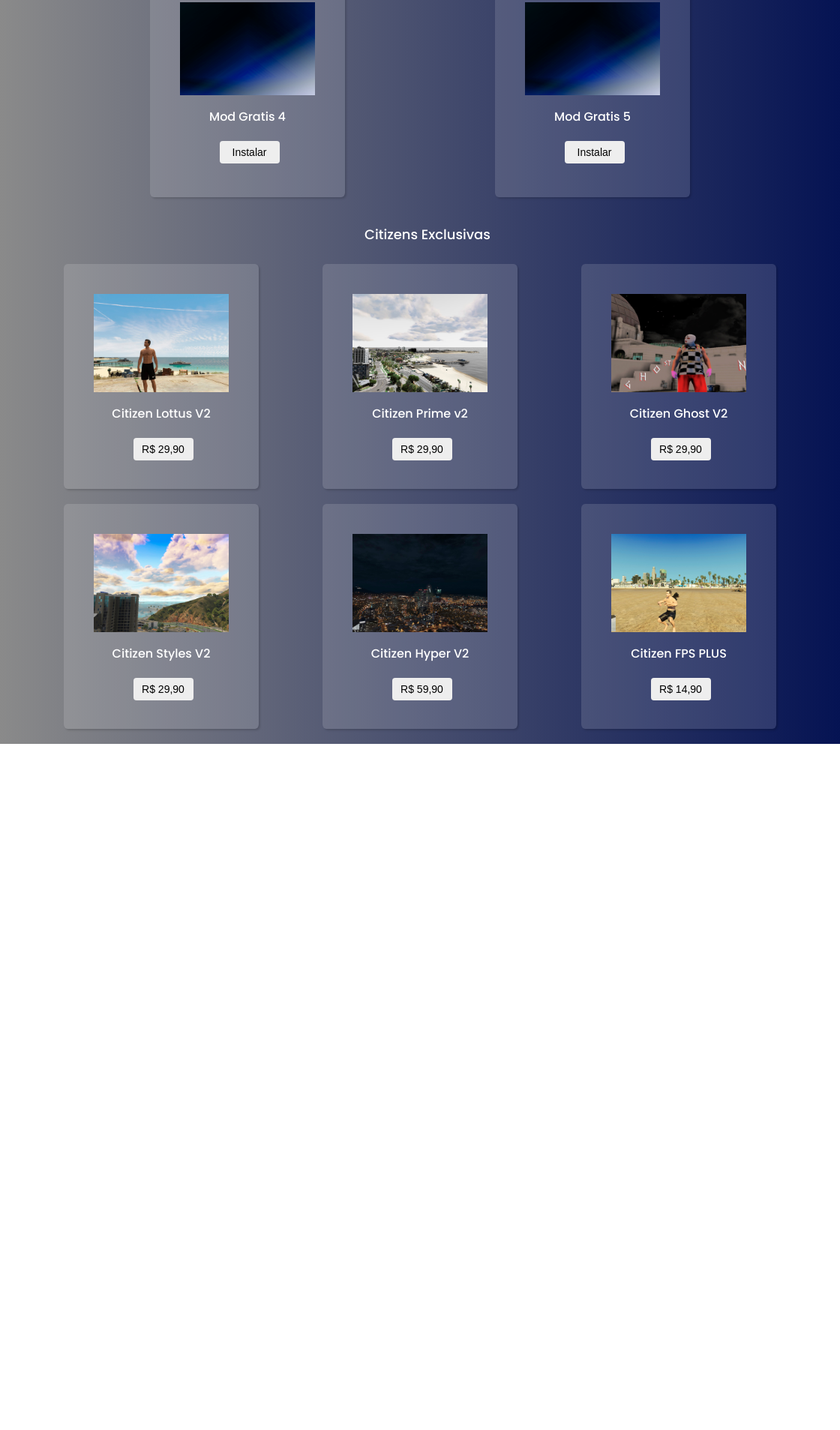
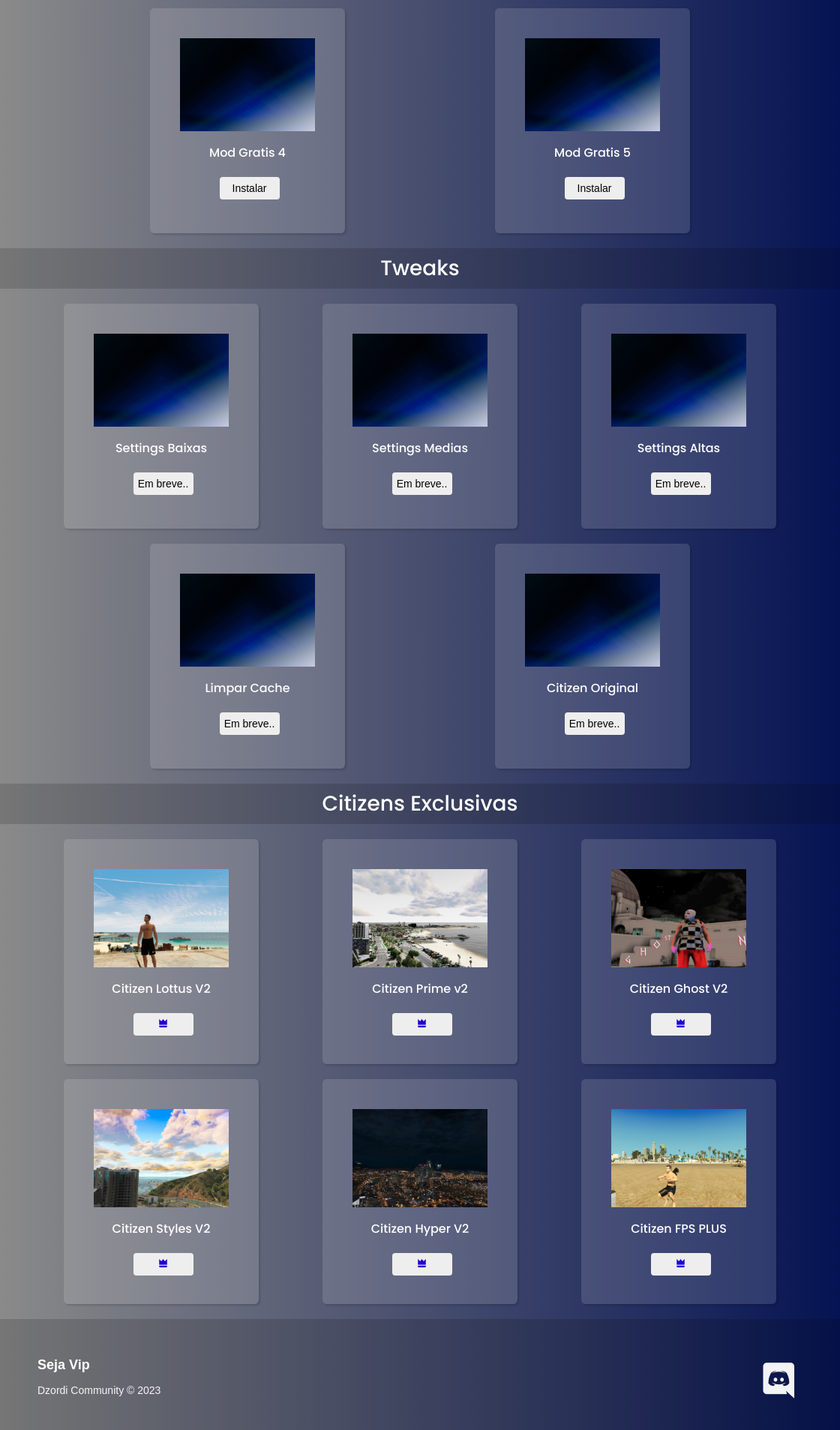
Before and after one commit to dev-isaacmello/dzordi-panel-free, an Electron app: page index.html in a window 1120 px wide. Shown: the part 426-2333 px from the top of the page at 75% size. Before the commit the page ends 1418 px from the top, so only its background shows below. Drawn offline with nearby package versions, Linux system fonts and the light colour scheme.

Commit message:
Updates css and Section

```diff
--- a/index.html
+++ b/index.html
@@ -4,19 +4,21 @@
   <meta charset="UTF-8">
   <meta name="viewport" content="width=device-width, initial-scale=1.0">
   <title>Dzordi Panel BETA</title>
+  <link rel="stylesheet" href="https://cdn.jsdelivr.net/npm/boxicons@2.0.7/css/boxicons.min.css">
   <link rel="stylesheet" href="styles.css">
 </head>
 <body>
-  <section class="citizens">
+  <section id="citizens" class="citizens">
   <div class="header">
     <div class="beta">BETA</div>
-    <div class="title">Dzordi Panel</div>
+    <div class="title">Dzordi Panel v1.0.0</div>
     <div class="controls">
       <button id="minimize-btn">&#x2500;</button>
       <button id="maximize-btn">&#x2750;</button>
       <button id="close-btn">&#x2715;</button>
     </div>
   </div>
+  <div class="header3">Citizens FREE</div>
     <div class="container">
       <!-- Conteúdo principal da página -->
       <div class="block">
@@ -56,57 +58,111 @@
       </div>
     </div>
   </section>
-  <section class="otimizacoes">
-    <div class="header">
-      <div class="title">Citizens Exclusivas</div>
+  <section id="tweaks">
+    <div class="header3">
+      <div class="title4">Tweaks</div>
+    </div>
+    <div class="container">
+      <!-- Conteúdo principal da página -->
+      <div class="block">
+        <img src="./assets/background.png" alt="Imagem 1">
+        <p>Settings Baixas</p>
+        <div class="buttons">
+          <button>Em breve..</button>
+        </div>
+      </div>
+      <div class="block">
+        <img id="img1" src="./assets/background.png" alt="Imagem 1">
+        <p>Settings Medias</p>
+        <div class="buttons">
+          <button>Em breve..</button>
+        </div>
+      </div>
+      <div class="block">
+        <img id="img1" src="./assets/background.png" alt="Imagem 1">
+        <p>Settings Altas</p>
+        <div class="buttons">
+          <button>Em breve..</button>
+        </div>
+      </div>
+      <div class="block">
+        <img id="img1" src="./assets/background.png" alt="Imagem 1">
+        <p>Limpar Cache</p>
+        <div class="buttons">
+          <button>Em breve..</button>
+        </div>
+      </div>
+      <div class="block">
+        <img id="img1" src="./assets/background.png" alt="Imagem 1">
+        <p>Citizen Original</p>
+        <div class="buttons">
+          <button>Em breve..</button>
+        </div>
       </div>
     </div>
+  </section>
+  <section id="vip" class="vip">
+    <div class="header2">
+      <div class="title2">Citizens Exclusivas</div>
+      </div>
       <div class="container">
         <!-- Conteúdo principal da página -->
         <div class="block">
           <img src="./assets/lottus1.jpg" alt="Imagem 1">
           <p>Citizen Lottus V2</p>
           <div class="buttons">
-            <button onclick="openDiscord()">R$ 29,90</button>
+            <button id="buttonvip" onclick="openDiscord()"><i class='bx bxs-crown'></i></button>
           </div>
         </div>
         <div class="block">
           <img id="img1" src="./assets/prime1.jpg" alt="Imagem 1">
           <p>Citizen Prime v2</p>
           <div class="buttons">
-            <button onclick="openDiscord()">R$ 29,90</button>
+            <button id="buttonvip" onclick="openDiscord()"><i class='bx bxs-crown'></i></button>
           </div>
         </div>
         <div class="block">
           <img id="img1" src="./assets/ghost2.jpg" alt="Imagem 1">
           <p>Citizen Ghost V2</p>
           <div class="buttons">
-            <button onclick="openDiscord()">R$ 29,90</button>
+            <button id="buttonvip" onclick="openDiscord()"><i class='bx bxs-crown'></i></button>
           </div>
         </div>
         <div class="block">
           <img id="img1" src="./assets/styles1.jpg" alt="Imagem 1">
           <p>Citizen Styles V2</p>
           <div class="buttons">
-            <button onclick="openDiscord()">R$ 29,90</button>
+            <button id="buttonvip" onclick="openDiscord()"><i class='bx bxs-crown'></i></button>
           </div>
         </div>
         <div class="block">
           <img id="img1" src="./assets/hyper4.jpg" alt="Imagem 1">
           <p>Citizen Hyper V2</p>
           <div class="buttons">
-            <button onclick="openDiscord()">R$ 59,90</button>
+            <button id="buttonvip" onclick="openDiscord()"><i class='bx bxs-crown'></i></button>
           </div>
         </div>
         <div class="block">
           <img id="img1" src="./assets/fpsplus2.jpg" alt="Imagem 1">
           <p>Citizen FPS PLUS</p>
           <div class="buttons">
-            <button onclick="openDiscord()">R$ 14,90</button>
+            <button id="buttonvip" onclick="openDiscord()"><i class='bx bxs-crown'></i></button>
           </div>
         </div>
       </div>
     </section>
+
+		<footer class="footer-distributed">
+			<div class="footer-right">
+				<a href="https://discord.gg/dzordi" target="_blank"><i class='bx bxl-discord'></i></a>
+			</div>
+			<div class="footer-left">
+				<p class="footer-links">
+					<a href="https://discord.gg/dzordi" target="_blank">Seja Vip</a>
+				</p>
+				<p>Dzordi Community &copy; 2023</p>
+			</div>
+		</footer>
   </script>
   <script src="renderer.js"></script>
 </body>
--- a/main.js
+++ b/main.js
@@ -1,4 +1,4 @@
-const { app, BrowserWindow } = require('electron');
+const { app, BrowserWindow, ipcMain } = require('electron');
 const path = require('path');
 
 let mainWindow;
@@ -6,7 +6,7 @@ let mainWindow;
 function createWindow() {
   // Cria uma janela do Electron
   mainWindow = new BrowserWindow({
-    width: 1440,
+    width: 1120,
     height: 800,
     minWidth: 400,
     minHeight: 600,
@@ -50,7 +50,6 @@ app.on('activate', () => {
   }
 });
 
-const { ipcMain } = require('electron');
 
 ipcMain.on('minimize', () => {
   mainWindow.minimize();
--- a/package.json
+++ b/package.json
@@ -12,6 +12,7 @@
     "author": "Dzordi Community",
     "license": "MIT",
     "dependencies": {
+        "boxicons": "^2.1.4",
         "extract-zip": "^2.0.1",
         "fs-extra": "^10.0.0"
     },
--- a/renderer.js
+++ b/renderer.js
@@ -6,74 +6,60 @@ const { desinstalarArquivo } = require('./uninstall');
 
 
 // Seletor dos botões "Instalar" e "Desinstalar" usando os IDs que você adicionou
-
+// Função para alterar a classe do botão para "clicked"
 function toggleButtonColor(buttonElement) {
   buttonElement.classList.toggle('clicked');
 }
 
-// Função para alterar o texto do botão e ação associada
-function toggleButtonTextAndAction(buttonElement, actionFunction) {
+// Função para alternar o texto do botão e executar ação associada
+function toggleButtonTextAndAction(buttonElement, actionFunction, installText, uninstallText) {
   const isInstalled = buttonElement.classList.contains('clicked');
   if (isInstalled) {
     desinstalarArquivo();
-    buttonElement.textContent = 'Instalar';
+    buttonElement.textContent = installText;
   } else {
     actionFunction();
-    buttonElement.textContent = 'Desinstalar';
+    buttonElement.textContent = uninstallText;
   }
 }
 
-// Função para instalar o Prime
-function toggleLottus() {
-  const botaoLottus = document.getElementById('lottus');
-  const destino = path.join(process.env.LOCALAPPDATA, 'FiveM', 'FiveM.app', 'mods', 'Graphics Lottus by Dzordi.rpf');
-  toggleButtonTextAndAction(botaoLottus, () => instalarArquivo(destino));
-  toggleButtonColor(botaoLottus);
+// Função para lidar com as ações de instalação/desinstalação dos mods
+function handleButtonClick(buttonId, installFunction, uninstallFunction, installText, uninstallText) {
+  const button = document.getElementById(buttonId);
+  const storageKey = `buttonState_${buttonId}`;
+
+  button.addEventListener('click', () => {
+    toggleButtonTextAndAction(button, installFunction, installText, uninstallText);
+    toggleButtonColor(button);
+    saveButtonState(storageKey, button.classList.contains('clicked'));
+  });
+
+  // Restaurar o estado do botão
+  const isButtonClicked = getButtonState(storageKey);
+  if (isButtonClicked) {
+    toggleButtonColor(button);
+    button.textContent = uninstallText;
+  }
 }
 
-function togglePrime() {
-  const botaoPrime = document.getElementById('prime');
-  const destino = path.join(process.env.LOCALAPPDATA, 'FiveM', 'FiveM.app', 'mods', 'PRIMEV2.rpf');
-  toggleButtonTextAndAction(botaoPrime, () => instalarGraphicsPrime(destino));
-  toggleButtonColor(botaoPrime);
+// Função para salvar o estado do botão no localStorage
+function saveButtonState(storageKey, state) {
+  localStorage.setItem(storageKey, JSON.stringify(state));
 }
 
-// Função para instalar o Styles
-function toggleStyles() {
-  const botaoStyles = document.getElementById('styles');
-  const destino = path.join(process.env.LOCALAPPDATA, 'FiveM', 'FiveM.app', 'mods', 'STYLES.rpf');
-  toggleButtonTextAndAction(botaoStyles, () => instalarStyles(destino));
-  toggleButtonColor(botaoStyles);
+// Função para obter o estado do botão do localStorage
+function getButtonState(storageKey) {
+  const state = localStorage.getItem(storageKey);
+  return state ? JSON.parse(state) : false;
 }
 
-// Função para instalar o Hyper
-function toggleHyper() {
-  const botaoHyper = document.getElementById('hyper');
-  const destino = path.join(process.env.LOCALAPPDATA, 'FiveM', 'FiveM.app', 'mods', 'hyper.rpf');
-  toggleButtonTextAndAction(botaoHyper, () => instalarHyper(destino));
-  toggleButtonColor(botaoHyper);
-}
+// Chamando a função para cada botão de instalação
+handleButtonClick('lottus', instalarArquivo, desinstalarArquivo, 'Instalar', 'Desinstalar');
+handleButtonClick('prime', instalarGraphicsPrime, desinstalarArquivo, 'Instalar', 'Desinstalar');
+handleButtonClick('styles', instalarStyles, desinstalarArquivo, 'Instalar', 'Desinstalar');
+handleButtonClick('hyper', instalarHyper, desinstalarArquivo, 'Instalar', 'Desinstalar');
+// handleButtonClick('fpsplus', instalarFpsPlus, desinstalarArquivo, 'Instalar', 'Desinstalar');
 
-// Função para instalar o FPS Plus
-function toggleFpsPlus() {
-  const botaoFpsPlus = document.getElementById('fpsplus');
-  const destino = path.join(process.env.LOCALAPPDATA, 'FiveM', 'FiveM.app', 'mods', 'fpsplus.rpf');
-  toggleButtonTextAndAction(botaoFpsPlus, () => instalarFpsPlus(destino));
-  toggleButtonColor(botaoFpsPlus);
-}
-
-// Adicionar os eventos de clique para cada botão
-document.getElementById('lottus').addEventListener('click', () => {
-  const destino = path.join(process.env.LOCALAPPDATA, 'FiveM', 'FiveM.app', 'mods', 'Graphics Lottus by Dzordi.rpf');
-  toggleButtonTextAndAction(botaoLottus, () => instalarArquivo(destino));
-  toggleButtonColor(botaoLottus);
-});
-
-document.getElementById('lottus').addEventListener('click', toggleLottus);
-document.getElementById('prime').addEventListener('click', togglePrime);
-document.getElementById('styles').addEventListener('click', toggleStyles);
-document.getElementById('hyper').addEventListener('click', toggleHyper);
-// document.getElementById('fpsplus').addEventListener('click', toggleFpsPlus);
 
 
 function openDiscord() {
--- a/styles.css
+++ b/styles.css
@@ -9,9 +9,9 @@ body {
   font-family: 'Poppins', sans-serif;
 }
 .header {
-  background-color: transparent;
+  background-color: rgba(0, 0, 0, 0.15);
   color: white;
-  font-size: 18px;
+  font-size: 14px;
   padding: 6px;
   display: flex; /* Exibe os elementos em formato de flexbox */
   align-items: center; /* Centraliza verticalmente os elementos */
@@ -28,12 +28,41 @@ body {
   flex: 1; /* Expande para ocupar o espaço restante no cabeçalho */
 }
 
+.header2 {
+  background-color: rgba(0, 0, 0, 0.15);
+  color: white;
+  font-size: 28px;
+  padding: 6px;
+  display: flex; /* Exibe os elementos em formato de flexbox */
+  align-items: center; /* Centraliza verticalmente os elementos */
+  justify-content: space-between; /* Coloca os elementos nos extremos (esquerda e direita) */
+  -webkit-app-region: drag; /* Permite arrastar a janela ao clicar e arrastar na barra */
+}
+
+/* Estilo do título do cabeçalho */
+.title2 {
+  display: flex;
+  justify-content: center;
+  flex: 1; /* Expande para ocupar o espaço restante no cabeçalho */
+}
+
+.header3 {
+    background-color: rgba(0, 0, 0, 0.15);
+    color: white;
+    font-size: 28px;
+    padding: 6px;
+    display: flex; /* Exibe os elementos em formato de flexbox */
+    align-items: center; /* Centraliza verticalmente os elementos */
+    justify-content: center;
+    -webkit-app-region: drag; /* Permite arrastar a janela ao clicar e arrastar na barra */
+}
+
 .beta {
   font-family: 'Poppins', sans-serif;
   margin-top: 2px;
   margin-left: 42px;
   border-radius: 2%;
-  font-size: 80%; /* Valor menor que 100% para reduzir o tamanho do texto */
+  font-size: 100%; /* Valor menor que 100% para reduzir o tamanho do texto */
 }
 
 
@@ -58,8 +87,6 @@ button {
 button:hover {
   background-color: #555;
 }
-
-
 
 .container {
   margin: 0 auto;
@@ -134,8 +161,94 @@ button:hover {
   color: rgb(250, 246, 246);
 }
 
+#buttonvip {
+  color: rgb(32, 0, 211);
+}
 
-/* Parte que iremos tratar a seção de otimizações */
+
+.footer-distributed {
+  background-color: rgba(0, 0, 0, 0.15);
+  box-shadow: 0 1px 1px 0 rgba(0, 0, 0, 0.12);
+  box-sizing: border-box;
+  width: 100%;
+  text-align: left;
+  font: normal 16px sans-serif;
+  padding: 45px 50px;
+}
+
+.footer-distributed .footer-left p {
+  color: #f5f5f7;
+  font-size: 14px;
+  margin: 0;
+}
+/* Footer links */
+
+.footer-distributed p.footer-links {
+  font-size: 18px;
+  font-weight: bold;
+  color: #ffffff;
+  margin: 0 0 10px;
+  padding: 0;
+  transition: ease .25s;
+}
+
+.footer-distributed p.footer-links a {
+  display: inline-block;
+  line-height: 1.8;
+  text-decoration: none;
+  color: inherit;
+  transition: ease .25s;
+}
+
+.footer-distributed .footer-links a:before {
+  font-size: 20px;
+  left: 0;
+  color: #fff;
+  display: inline-block;
+  padding-right: 5px;
+}
+
+.footer-distributed .footer-links .link-1:before {
+  content: none;
+}
+
+.footer-distributed .footer-right {
+  float: right;
+  margin-top: 6px;
+  max-width: 180px;
+}
+
+.footer-distributed .footer-right a {
+  display: inline-block;
+  width: 60px;
+  height: 60px;
+  color: #f2f3f5;
+  border-radius: 2px;
+  font-size: 60px;
+  text-align: center;
+  line-height: 35px;
+  margin-left: 3px;
+  transition:all .25s;
+}
+
+.footer-distributed .footer-right a:hover{transform:scale(1.1); -webkit-transform:scale(1.1);}
+
+.footer-distributed p.footer-links a:hover{text-decoration:underline;}
+
+/* Media Queries */
+
+@media (max-width: 600px) {
+  .footer-distributed .footer-left, .footer-distributed .footer-right {
+    text-align: center;
+  }
+  .footer-distributed .footer-right {
+    float: none;
+    margin: 0 auto 20px;
+  }
+  .footer-distributed .footer-left p.footer-links {
+    line-height: 1.8;
+  }
+}
 
 
 ::-webkit-scrollbar {
```
Also changed, not shown: 1 other file.
